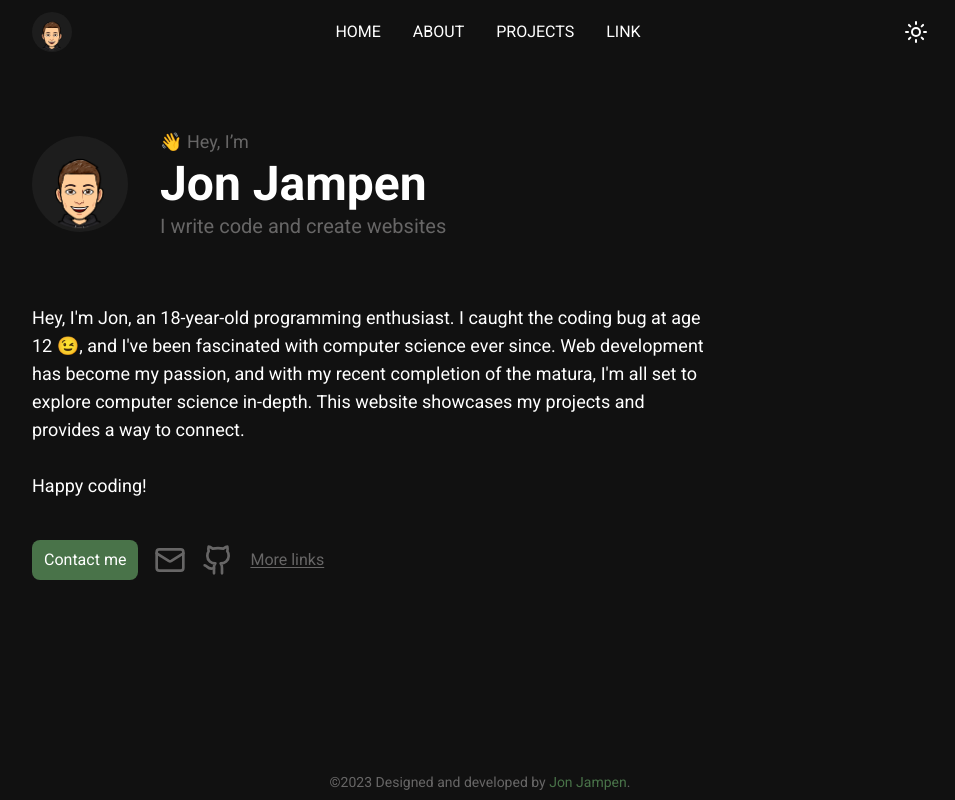
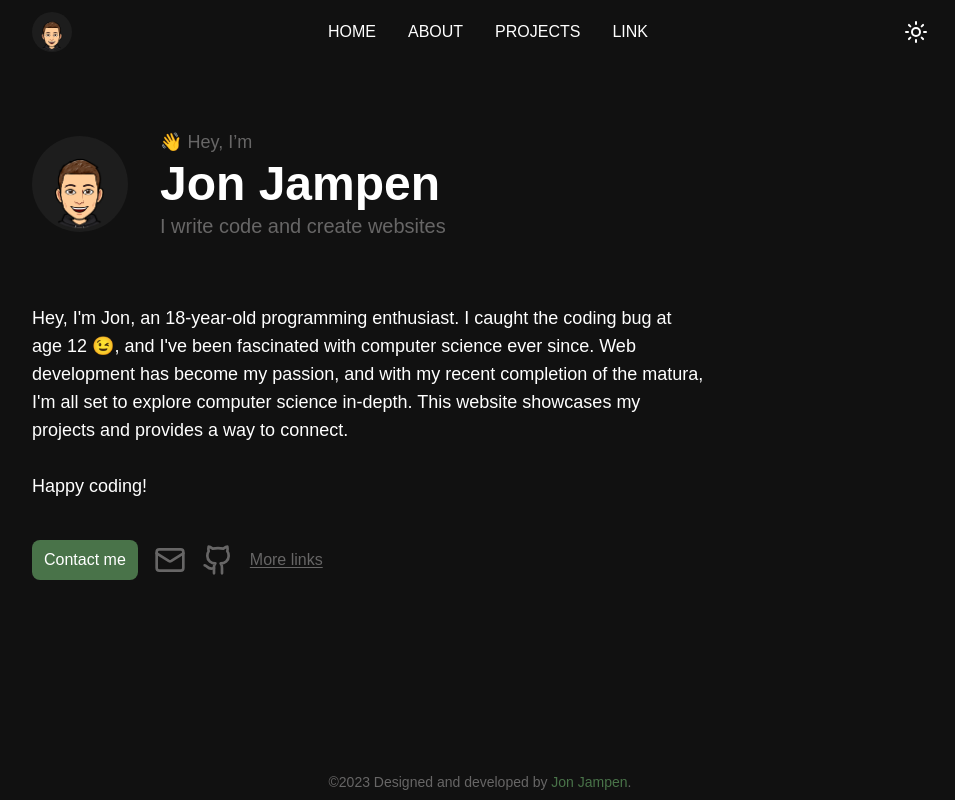
Before and after one commit to jonjampen/portfolio, a SvelteKit app: page / in a window 1280 px wide. Shown: the whole page, without its empty margins (160-1115 px from the left). Built offline with nearby package versions, Linux system fonts and the light colour scheme.

Commit message:
Font changes.

```diff
--- a/src/app.css
+++ b/src/app.css
@@ -1,4 +1,6 @@
 @import url('https://fonts.googleapis.com/css2?family=Roboto:ital,wght@0,100;0,300;0,400;0,500;0,700;0,900;1,100;1,300;1,400;1,500;1,700;1,900&display=swap');
+@import url('https://fonts.googleapis.com/css2?family=Urbanist:ital,wght@0,100;0,200;0,300;0,400;0,500;0,600;0,700;1,100;1,200;1,300;1,400;1,500;1,600&display=swap');
+@import url('https://fonts.googleapis.com/css2?family=Poppins:ital,wght@0,100;0,200;0,300;0,400;0,500;0,600;0,700;0,800;0,900;1,100;1,200;1,300;1,400;1,500;1,600;1,700;1,800&display=swap');
 
 @tailwind base;
 @tailwind components;
--- a/src/components/Navigation.svelte
+++ b/src/components/Navigation.svelte
@@ -5,7 +5,7 @@
 </script>
 
 <nav class="w-full flex justify-between items-center h-16 mb-16">
-	<Avatar class="w-10 h-10" />
+	<a href="/"><Avatar class="w-10 h-10" /></a>
 	<NavItems />
 	<ThemeToggle />
 </nav>
--- a/tailwind.config.js
+++ b/tailwind.config.js
@@ -23,7 +23,7 @@ export default {
       'secondary-foreground': 'var(--secondary-foreground)',
     },
     fontFamily: {
-      sans: ['Roboto', 'sans-serif'],
+      sans: ['Urban', 'sans-serif'],
     },
     extend: {
       spacing: {
```
